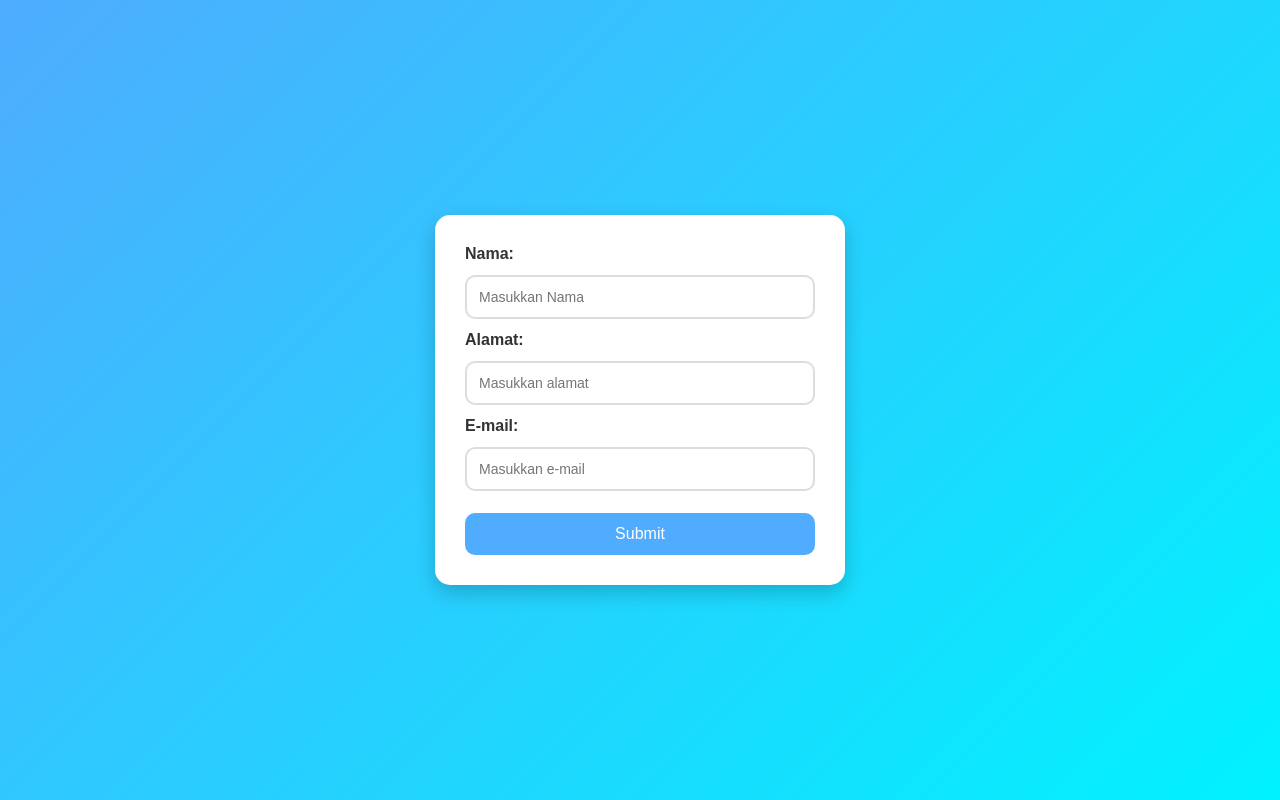
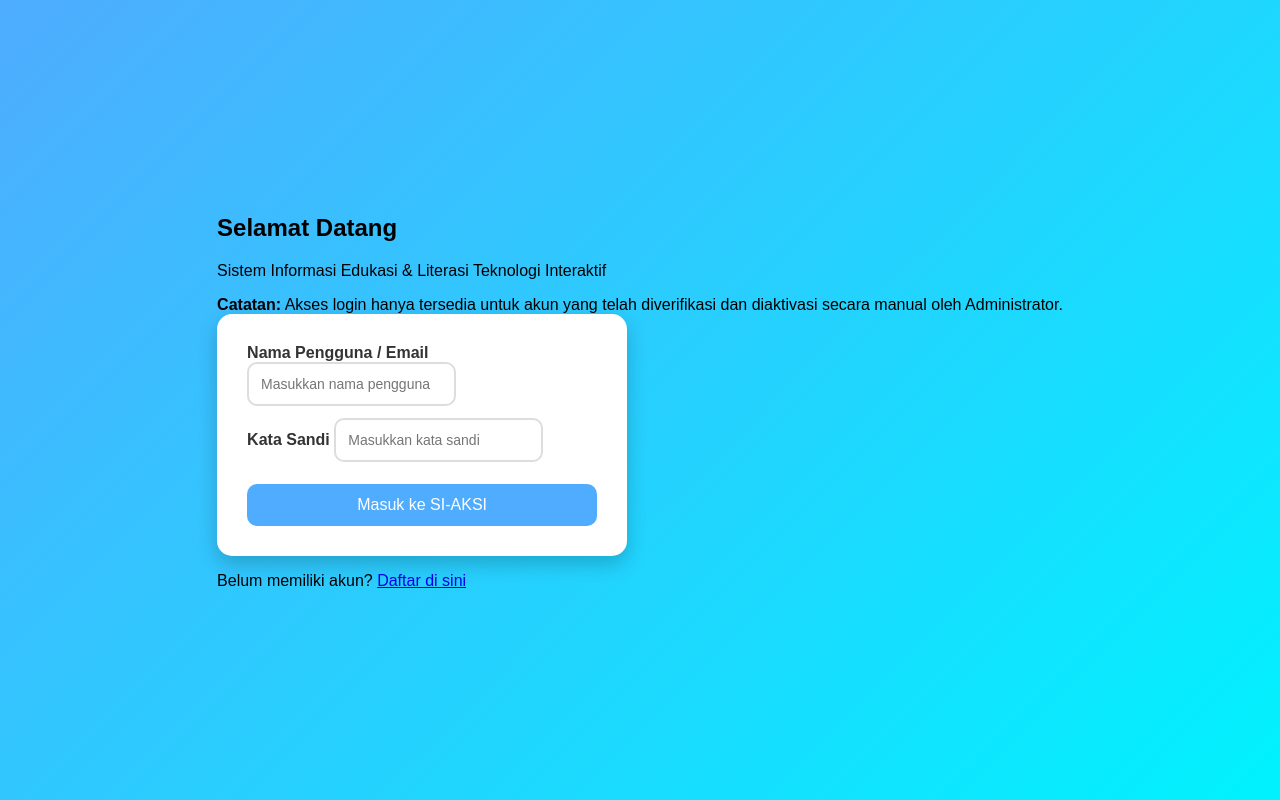
Before and after one commit to viandraagsatri/PemWebTeori_Kelompok7, a plain HTML site: page index.html in a window 1280 px wide. Drawn offline with Linux system fonts and the light colour scheme.

Commit message:
Update title and replace form with login interface

```diff
--- a/index.html
+++ b/index.html
@@ -3,18 +3,35 @@
 <head>
     <meta charset="UTF-8">
     <meta name="viewport" content="width=device-width, initial-scale=1.0">
-    <title>Kelompok 7 Si-Aksi</title>
+    <title>Login | SI-AKSI</title>
     <link rel="stylesheet" href="style.css">
 </head>
 <body>
-    <form action="ambil.html" method="get">
-        <label>Nama:</label>
-        <input  type="text" name="nama" placeholder="Masukkan Nama">
-        <label>Alamat:</label>
-        <input  type="text" name="nama" placeholder="Masukkan alamat">
-        <label>E-mail:</label>
-        <input type="text" name="nama" placeholder="Masukkan e-mail">
-        <button type="submit">Submit</button>
-    </form>
+
+    <div class="login-container">
+        <div class="login-card">
+            <h2>Selamat Datang</h2>
+            <p class="subtitle">Sistem Informasi Edukasi & Literasi Teknologi Interaktif</p>
+
+            <div class="alert-box">
+                <strong>Catatan:</strong> Akses login hanya tersedia untuk akun yang telah diverifikasi dan diaktivasi secara manual oleh Administrator.
+            </div>
+
+            <form action="#" method="POST">
+                <div class="input-group">
+                    <label for="username">Nama Pengguna / Email</label>
+                    <input type="text" id="username" name="username" placeholder="Masukkan nama pengguna" required>
+                </div>
+                <div class="input-group">
+                    <label for="password">Kata Sandi</label>
+                    <input type="password" id="password" name="password" placeholder="Masukkan kata sandi" required>
+                </div>
+                <button type="submit" class="login-btn">Masuk ke SI-AKSI</button>
+            </form>
+
+            <p class="register-link">Belum memiliki akun? <a href="#">Daftar di sini</a></p>
+        </div>
+    </div>
+
 </body>
 </html>
```
